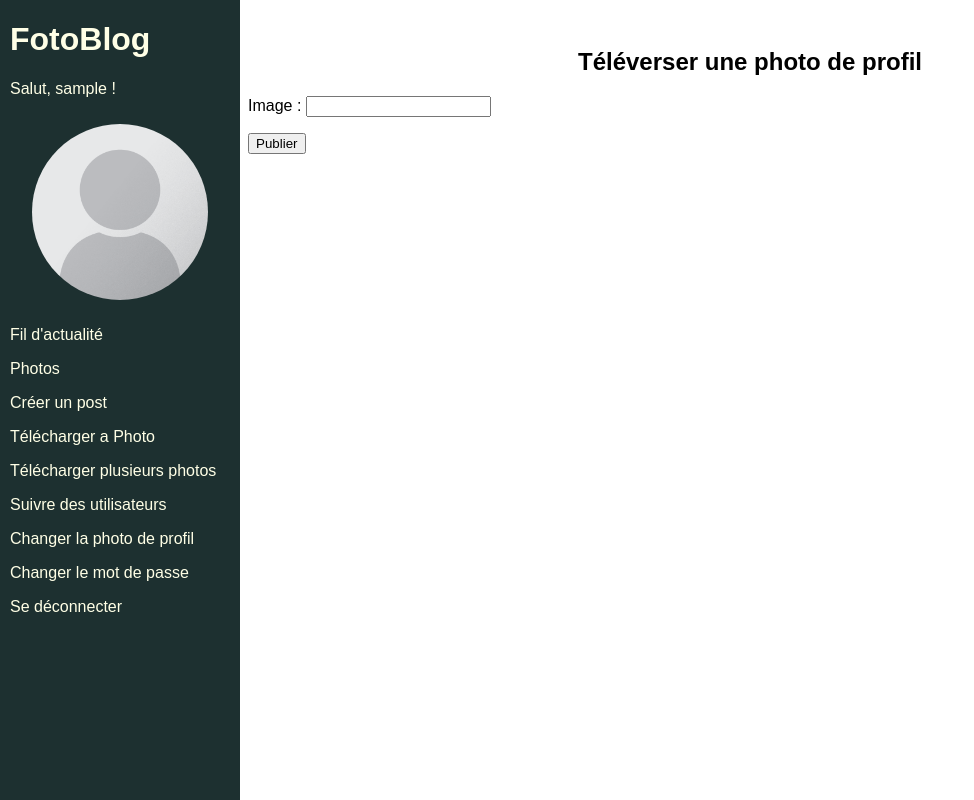
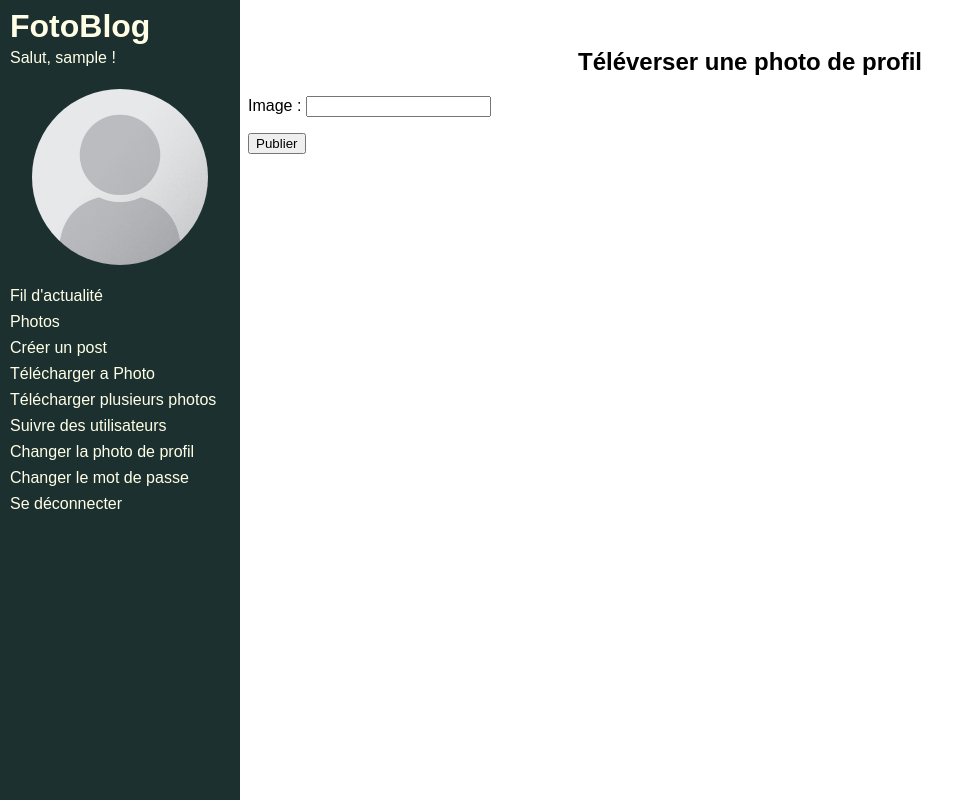
Before and after one commit to yanis-ka/Fotoblog-heroku, a Django app: page /profile-photo/upload in a window 1280 px wide. Shown: the whole page, without its empty margins (0-974 px from the left). Run offline with Django 4.2, Linux system fonts and the light colour scheme; the visitor is signed in with stand-in values (Sample User, id 1); parts of the project's set-up code (start-up, migrations or seed data) failed here and were passed over.

Commit message:
correction taille texte

```diff
--- a/Fotoblog/static/style.css
+++ b/Fotoblog/static/style.css
@@ -25,6 +25,8 @@ a:hover {
     /* padding-top: 15px; */
     padding-left: 10px;
     padding-right: 10px;
+    font-size: 16px;
+    line-height: 10px;
 }
 
 /* The navigation menu links */
```
